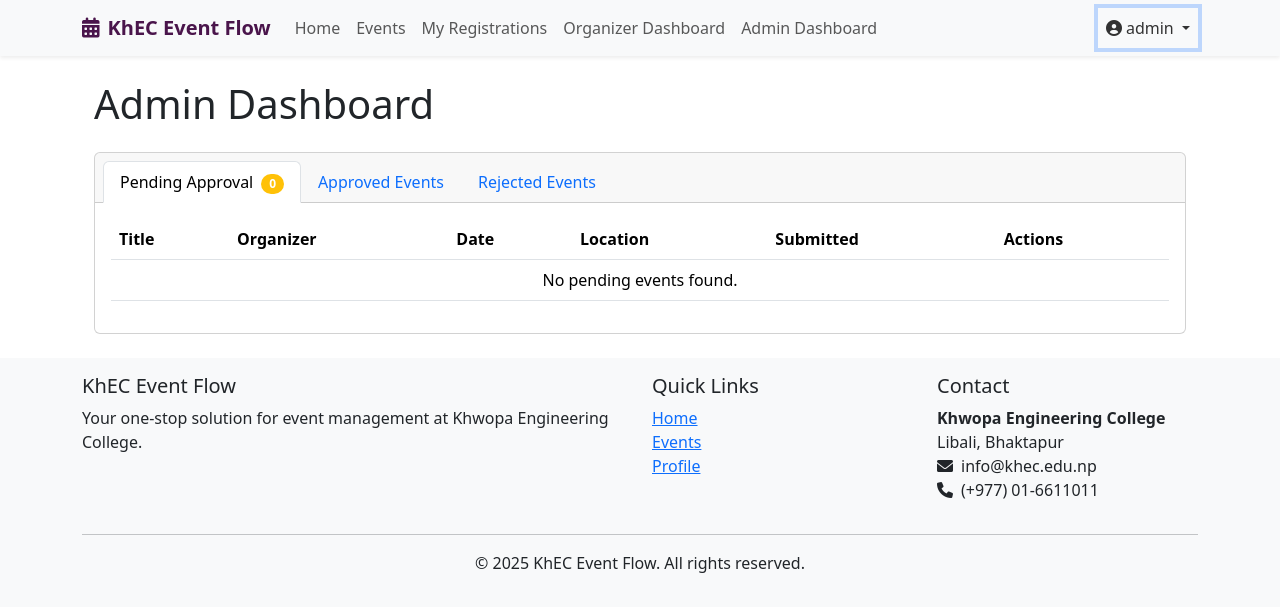
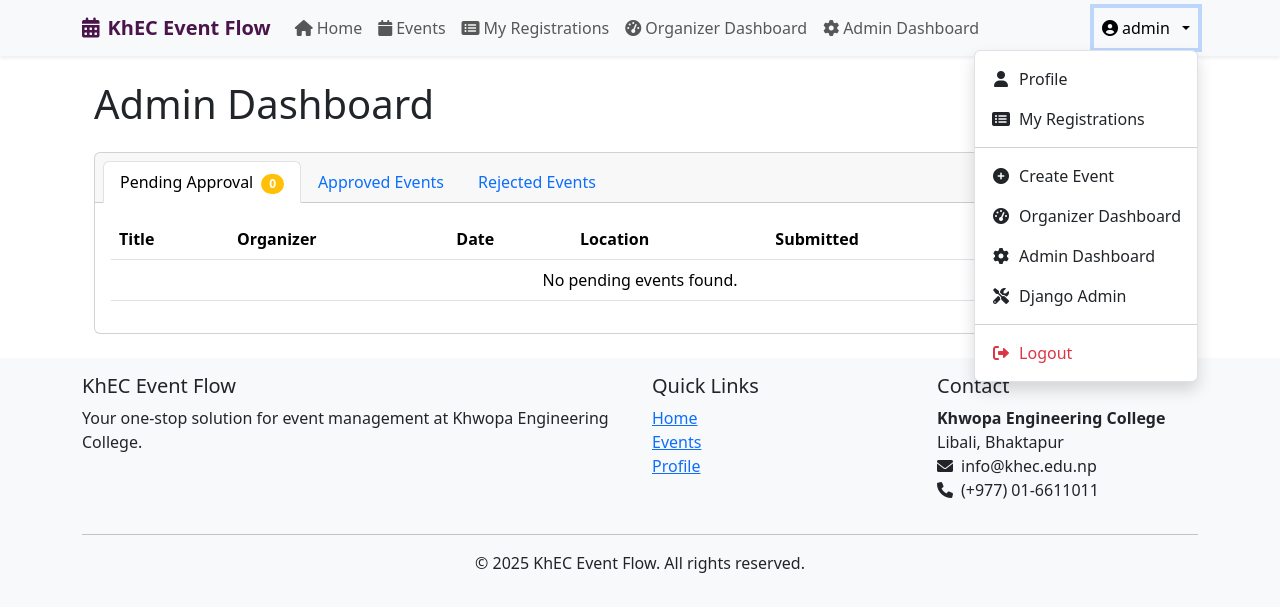
Before and after one commit to shronal/khec_ems, a Django app: page /events/admin-dashboard/ in a window 1280 px wide, after a click on "admin". Shown: the top 612 px of the page. Run offline with Django 5.2, Linux system fonts and the light colour scheme; a user stored in the database is signed in; data that the repository does not hold is empty.

Commit message:
user can now logout & dropdown is available

```diff
--- a/templates/base.html
+++ b/templates/base.html
@@ -1,10 +1,6 @@
 <!DOCTYPE html>
 <html lang="en">
 <head>
-    <!-- Load Bootstrap 5 CSS -->
-    <link href="https://cdn.jsdelivr.net/npm/bootstrap@5.3.0/dist/css/bootstrap.min.css" rel="stylesheet">
-    <!-- Load crispy forms JS (required for some features) -->
-    <script src="https://cdn.jsdelivr.net/npm/bootstrap@5.3.0/dist/js/bootstrap.bundle.min.js"></script>
     <meta charset="UTF-8">
     <meta name="viewport" content="width=device-width, initial-scale=1.0">
     <title>{% block title %}KhEC Event Flow{% endblock %}</title>
@@ -31,6 +27,24 @@
             background-color: #4a154b;
             color: white;
         }
+        .dropdown-menu {
+            border: 1px solid #dee2e6;
+            box-shadow: 0 0.5rem 1rem rgba(0, 0, 0, 0.15);
+        }
+        .dropdown-item {
+            padding: 0.5rem 1rem;
+            transition: background-color 0.15s ease-in-out;
+        }
+        .dropdown-item:hover {
+            background-color: #f8f9fa;
+        }
+        .dropdown-item i {
+            width: 20px;
+            text-align: center;
+        }
+        .user-dropdown .dropdown-toggle::after {
+            margin-left: 0.5rem;
+        }
     </style>
     {% block extra_css %}{% endblock %}
 </head>
@@ -40,54 +54,103 @@
             <a class="navbar-brand" href="{% url 'home' %}">
                 <i class="fas fa-calendar-alt me-2"></i>KhEC Event Flow
             </a>
-            <button class="navbar-toggler" type="button" data-bs-toggle="collapse" data-bs-target="#navbarNav">
+            <button class="navbar-toggler" type="button" data-bs-toggle="collapse" data-bs-target="#navbarNav" aria-controls="navbarNav" aria-expanded="false" aria-label="Toggle navigation">
                 <span class="navbar-toggler-icon"></span>
             </button>
             <div class="collapse navbar-collapse" id="navbarNav">
                 <ul class="navbar-nav me-auto">
                     <li class="nav-item">
-                        <a class="nav-link" href="{% url 'home' %}">Home</a>
+                        <a class="nav-link" href="{% url 'home' %}">
+                            <i class="fas fa-home me-1"></i>Home
+                        </a>
                     </li>
                     <li class="nav-item">
-                        <a class="nav-link" href="{% url 'event-list' %}">Events</a>
+                        <a class="nav-link" href="{% url 'event-list' %}">
+                            <i class="fas fa-calendar me-1"></i>Events
+                        </a>
                     </li>
                     {% if user.is_authenticated %}
                         <li class="nav-item">
-                            <a class="nav-link" href="{% url 'user-registrations' %}">My Registrations</a>
+                            <a class="nav-link" href="{% url 'user-registrations' %}">
+                                <i class="fas fa-list-alt me-1"></i>My Registrations
+                            </a>
                         </li>
                         {% if user.is_organizer or user.is_admin_user %}
                             <li class="nav-item">
-                                <a class="nav-link" href="{% url 'organizer-dashboard' %}">Organizer Dashboard</a>
+                                <a class="nav-link" href="{% url 'organizer-dashboard' %}">
+                                    <i class="fas fa-tachometer-alt me-1"></i>Organizer Dashboard
+                                </a>
                             </li>
                         {% endif %}
                         {% if user.is_admin_user %}
                             <li class="nav-item">
-                                <a class="nav-link" href="{% url 'admin-dashboard' %}">Admin Dashboard</a>
+                                <a class="nav-link" href="{% url 'admin-dashboard' %}">
+                                    <i class="fas fa-cog me-1"></i>Admin Dashboard
+                                </a>
                             </li>
                         {% endif %}
                     {% endif %}
                 </ul>
                 <ul class="navbar-nav">
                     {% if user.is_authenticated %}
-                        <li class="nav-item dropdown">
-                            <a class="nav-link dropdown-toggle" href="#" id="navbarDropdown" role="button" data-bs-toggle="dropdown">
+                        <li class="nav-item dropdown user-dropdown">
+                            <a class="nav-link dropdown-toggle" href="#" id="navbarDropdown" role="button" data-bs-toggle="dropdown" aria-expanded="false">
                                 <i class="fas fa-user-circle me-1"></i>{{ user.username }}
                             </a>
-                            <ul class="dropdown-menu dropdown-menu-end">
-                                <li><a class="dropdown-item" href="{% url 'profile' %}">Profile</a></li>
+                            <ul class="dropdown-menu dropdown-menu-end" aria-labelledby="navbarDropdown">
+                                <li>
+                                    <a class="dropdown-item" href="{% url 'profile' %}">
+                                        <i class="fas fa-user me-2"></i>Profile
+                                    </a>
+                                </li>
+                                <li>
+                                    <a class="dropdown-item" href="{% url 'user-registrations' %}">
+                                        <i class="fas fa-list-alt me-2"></i>My Registrations
+                                    </a>
+                                </li>
                                 {% if user.is_organizer or user.is_admin_user %}
-                                    <li><a class="dropdown-item" href="{% url 'event-create' %}">Create Event</a></li>
+                                    <li><hr class="dropdown-divider"></li>
+                                    <li>
+                                        <a class="dropdown-item" href="{% url 'event-create' %}">
+                                            <i class="fas fa-plus-circle me-2"></i>Create Event
+                                        </a>
+                                    </li>
+                                    <li>
+                                        <a class="dropdown-item" href="{% url 'organizer-dashboard' %}">
+                                            <i class="fas fa-tachometer-alt me-2"></i>Organizer Dashboard
+                                        </a>
+                                    </li>
+                                {% endif %}
+                                {% if user.is_admin_user %}
+                                    <li>
+                                        <a class="dropdown-item" href="{% url 'admin-dashboard' %}">
+                                            <i class="fas fa-cog me-2"></i>Admin Dashboard
+                                        </a>
+                                    </li>
+                                    <li>
+                                        <a class="dropdown-item" href="/admin/">
+                                            <i class="fas fa-tools me-2"></i>Django Admin
+                                        </a>
+                                    </li>
                                 {% endif %}
                                 <li><hr class="dropdown-divider"></li>
-                                <li><a class="dropdown-item" href="{% url 'logout' %}">Logout</a></li>
+                                <li>
+                                    <a class="dropdown-item text-danger" href="{% url 'logout' %}">
+                                        <i class="fas fa-sign-out-alt me-2"></i>Logout
+                                    </a>
+                                </li>
                             </ul>
                         </li>
                     {% else %}
                         <li class="nav-item">
-                            <a class="nav-link" href="{% url 'login' %}">Login</a>
+                            <a class="nav-link" href="{% url 'login' %}">
+                                <i class="fas fa-sign-in-alt me-1"></i>Login
+                            </a>
                         </li>
                         <li class="nav-item">
-                            <a class="nav-link" href="{% url 'register' %}">Register</a>
+                            <a class="nav-link" href="{% url 'register' %}">
+                                <i class="fas fa-user-plus me-1"></i>Register
+                            </a>
                         </li>
                     {% endif %}
                 </ul>
@@ -99,7 +162,7 @@
         {% if messages %}
             {% for message in messages %}
                 <div class="alert alert-{{ message.tags }} alert-dismissible fade show" role="alert">
-                    {{ message }}
+                    <i class="fas fa-info-circle me-2"></i>{{ message }}
                     <button type="button" class="btn-close" data-bs-dismiss="alert" aria-label="Close"></button>
                 </div>
             {% endfor %}
```
Also changed, not shown: db.sqlite3.
